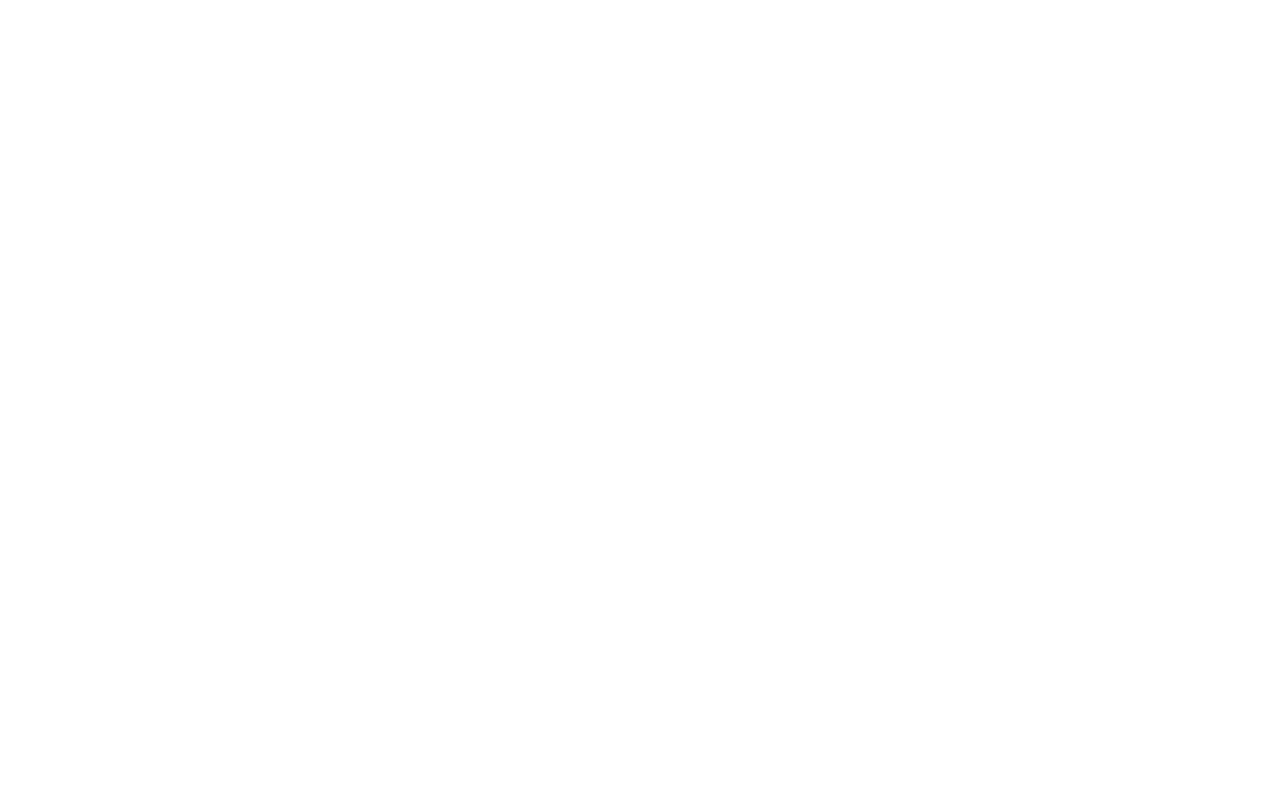
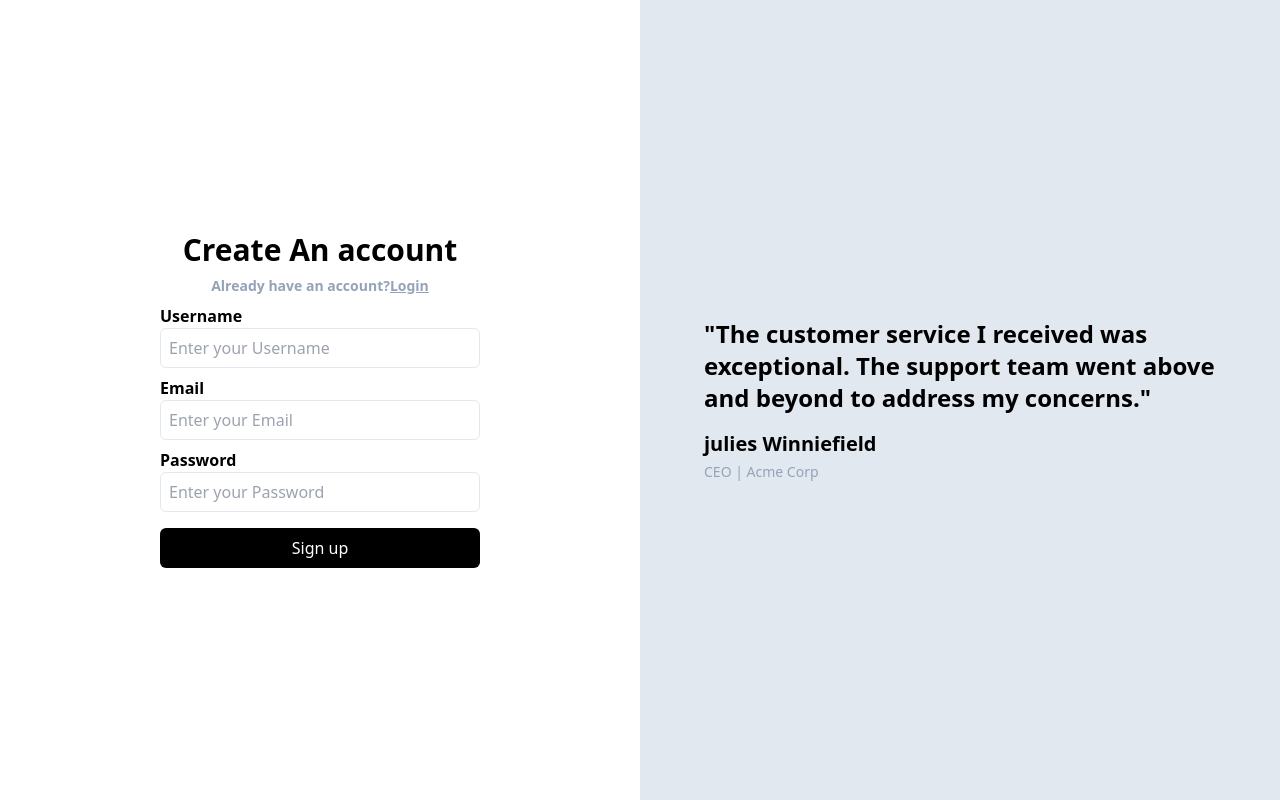
Before and after one commit to 4321Khari/Medium-fe, a React (Vite) app: page / in a window 1280 px wide. Before the commit this address had no page. Built offline with nearby package versions, Linux system fonts and the light colour scheme.

Commit message:
signup component

```diff
--- a/src/App.tsx
+++ b/src/App.tsx
@@ -8,10 +8,10 @@
 function App() {
   return (
     <>
-      <Signup />
       <BrowserRouter>
         <Routes>
           <Route path="/signup" element={<Signup />} />
+          <Route path="/" element={<Signup />} />
           <Route path="/signin" element={<Signin />} />
           <Route path="/blog/:id" element={<Blog />} />
           <Route path="/blogs" element={<Blogs />} />
```
